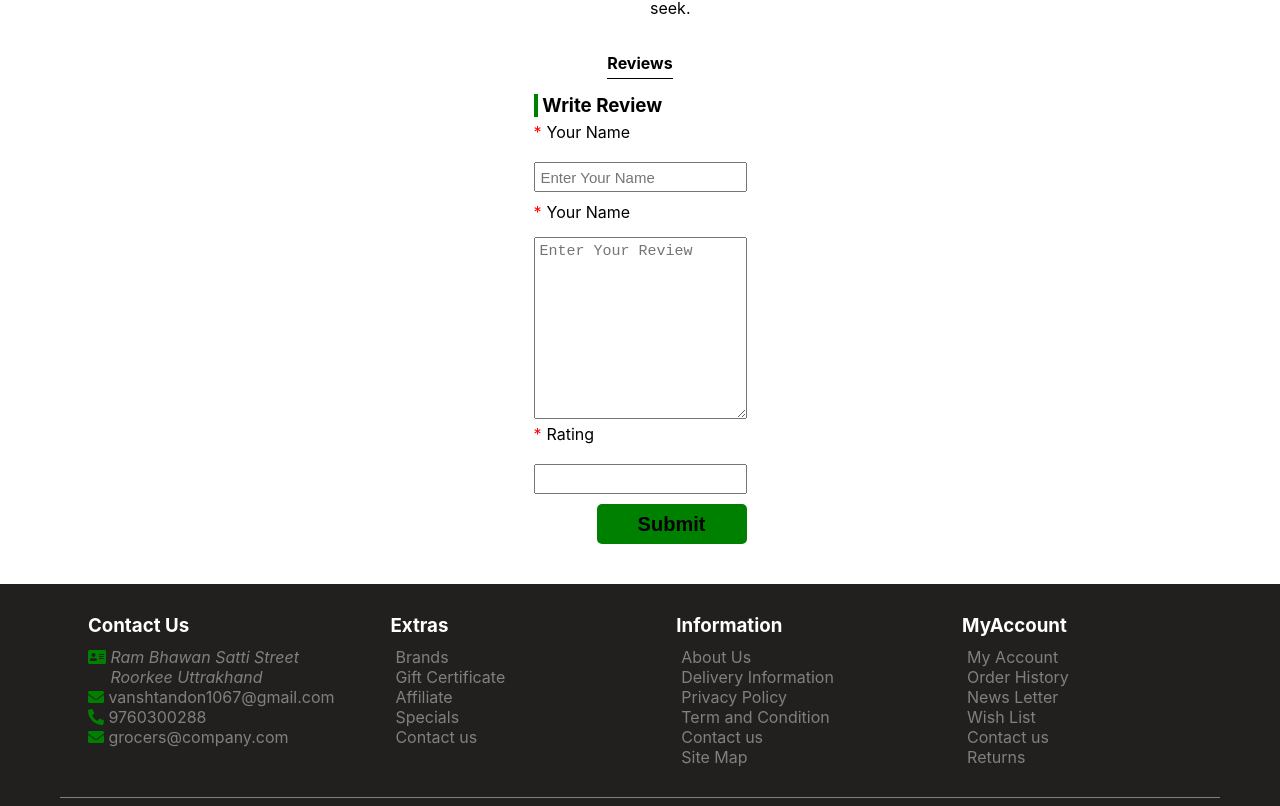
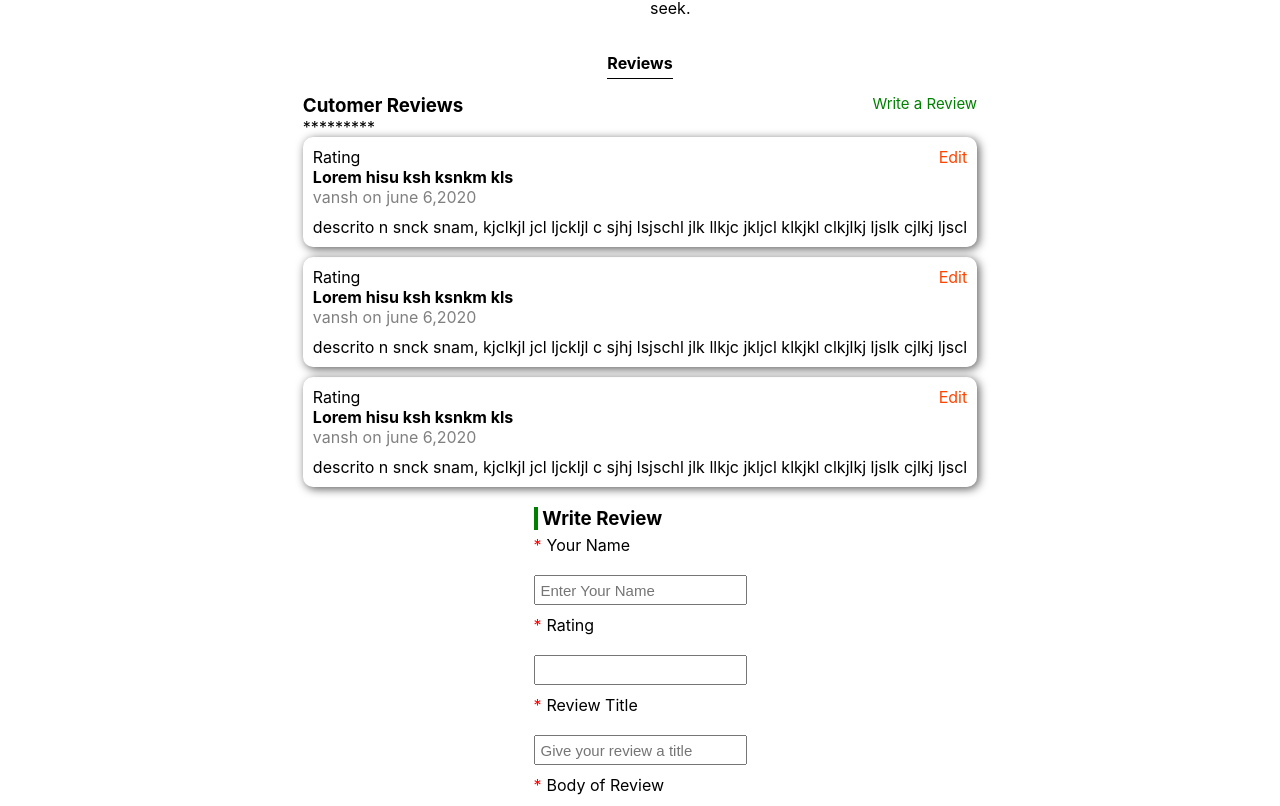
Before and after one commit to Vansh1067/grocers, a React (Create React App) app: page / in a window 1280 px wide. Shown: the part 1154-1960 px from the top of the page. Built offline with nearby package versions, Linux system fonts and the light colour scheme.

Commit message:
add Customer review area structure and design

```diff
--- a/src/component/ReviewComponent/ReviewComponent.css
+++ b/src/component/ReviewComponent/ReviewComponent.css
@@ -1,4 +1,4 @@
-.reviewContainer p{
+.reviewContainer > p{
     border-bottom: 1.5px solid black;
     padding-bottom:5px ;
     margin-bottom: 15px;
@@ -13,15 +13,41 @@
     justify-items: center;
     justify-self: center;
 }
+.reviewArea>h3,.reviewArea>p{
+    padding-left: 35px;
+
+
+}
+
+.ratings{
+  float: left;
+}
+.reviewArea>a{
+    float: right;
+    text-decoration: none;
+    color: green;
+    font-size: 15px;
+}
+.reviewsBox{
+    clear: both;
+}
+.form{
+
+
+    margin-top: 20px;
+
+}
 .form h3 span{
     background-color: green;
 
 
 }
+
 .reviewForm{
     width: 100%;
     display: flex;
     flex-direction: column;
+
 }
 .reviewForm label::before{
     content: '*';
@@ -47,4 +73,5 @@
     font-size: 20px;
     font-weight: bold;
     margin: 5px 0;
+    border-radius: 10px;
 }
--- a/src/component/ReviewComponent/ReviewComponent.js
+++ b/src/component/ReviewComponent/ReviewComponent.js
@@ -1,21 +1,38 @@
 import React from 'react';
 import { FontAwesomeIcon } from '@fortawesome/react-fontawesome';
-import {faShoppingCart} from '@fortawesome/free-solid-svg-icons'
+import {faShoppingCart} from '@fortawesome/free-solid-svg-icons';
+import ReviewBox from './reviewBox/reviewBox'
 import Hoc from '../../Hoc/hoc'
 import './ReviewComponent.css'
 const ReviewComponent=(props)=>{
     return(
         <Hoc class="reviewContainer">
             <p>Reviews</p>
+            <div class="reviewArea">
+                <div class="ratings">
+                <h3>Cutomer Reviews</h3>
+                <p>*********</p>
+                </div>
+               <a href="link">Write a Review</a>
+              <div class="reviewsBox">
+              <ReviewBox/>
+              <ReviewBox/>
+              <ReviewBox/>
+
+              </div>
+            </div>
             <div class="form">
                 <h3><span>&nbsp;</span> Write Review</h3>
                 <form class="reviewForm">
                     <label>Your Name</label>
                     <input placeholder="Enter Your Name" type="text"></input>
-                    <label>Your Name</label>
-                    <textarea placeholder="Enter Your Review" rows="10"type="text"></textarea>
                     <label>Rating</label>
                     <input type="text"></input>
+                    <label>Review Title</label>
+                    <input placeholder="Give your review a title " type="text"></input>
+                    <label>Body of Review</label>
+                    <textarea placeholder="Write your comments here" rows="10"type="text"></textarea>
+
                     <button type="submit">Submit</button>
                 </form>
             </div>
--- /dev/null
+++ b/src/component/ReviewComponent/reviewBox/reviewBox.css
@@ -0,0 +1,17 @@
+.reviewCont{
+    box-shadow: 2px 2px 10px rgba(0, 0, 0, 0.644);
+    padding: 10px;
+    margin: 10px 0;
+    border-radius: 10px;
+}
+.reviewCont a{
+    float: right;
+    text-decoration: none;
+    color: orangered;
+}
+#author{
+    color: gray;
+
+    margin-bottom: 10px;
+
+}
--- /dev/null
+++ b/src/component/ReviewComponent/reviewBox/reviewBox.js
@@ -0,0 +1,18 @@
+import React from 'react';
+import { FontAwesomeIcon } from '@fortawesome/react-fontawesome';
+import {faShoppingCart} from '@fortawesome/free-solid-svg-icons'
+import Hoc from '../../../Hoc/hoc';
+import './reviewBox.css'
+const ReviewBox=(props)=>{
+    return(
+        <Hoc class="reviewCont">
+            <a href="">Edit</a>
+
+            <p>Rating</p>
+            <h4>Lorem hisu ksh ksnkm kls</h4>
+            <p id="author">vansh on june 6,2020</p>
+            <p>descrito n snck snam, kjclkjl jcl ljckljl c sjhj lsjschl jlk llkjc jkljcl klkjkl clkjlkj ljslk cjlkj ljscl</p>
+        </Hoc>
+    );
+}
+export default ReviewBox
```
